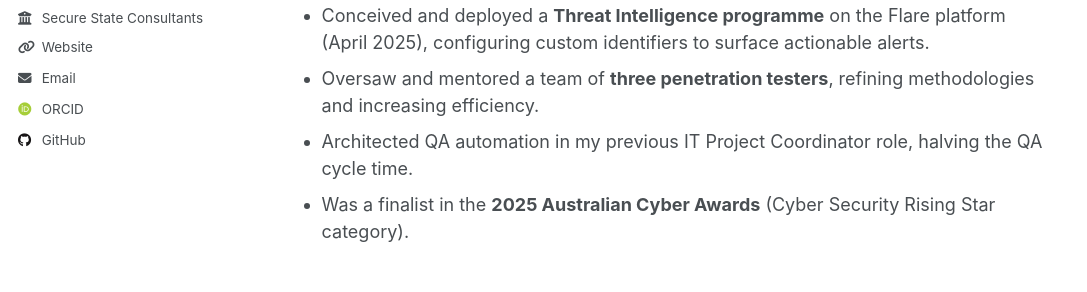
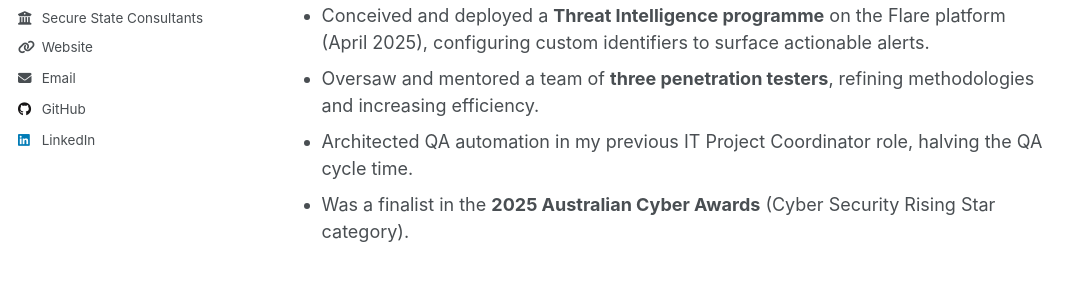
Before and after one commit to sunsetorange1/sunsetorange1.github.io, a Jekyll site: the page built from _pages/about.md, in a window 1280 px wide. Shown: the part 375-667 px from the top of the page, without its empty margins (0-1087 px from the left). Built offline with Jekyll 4.4.1, drawn with Linux system fonts in a browser that asks for light colours; some web fonts are replaced.

Commit message:
Update _config.yml

```diff
--- a/_config.yml
+++ b/_config.yml
@@ -35,7 +35,7 @@ author:
   arxiv            : # URL - Update with the correct link to your profile
   googlescholar    : # "https://scholar.google.com/citations?user=PS_CX0AAAAAJ"
   impactstory      : # URL
-  orcid            : "http://orcid.org/yourorcidurl"
+  orcid            : # "http://orcid.org/yourorcidurl"
   semantic         : # URL
   pubmed           : # "https://www.ncbi.nlm.nih.gov/pubmed/?term=john+snow"
   researchgate     : # URL
@@ -59,7 +59,7 @@ author:
   keybase          : # Username
   instagram        : # Username
   lastfm           : # Username
-  linkedin         : # Username
+  linkedin         : "alexander-selman-94a699200"
   mastodon         : # URL
   medium           : # URL
   pinterest        : # Username
```
